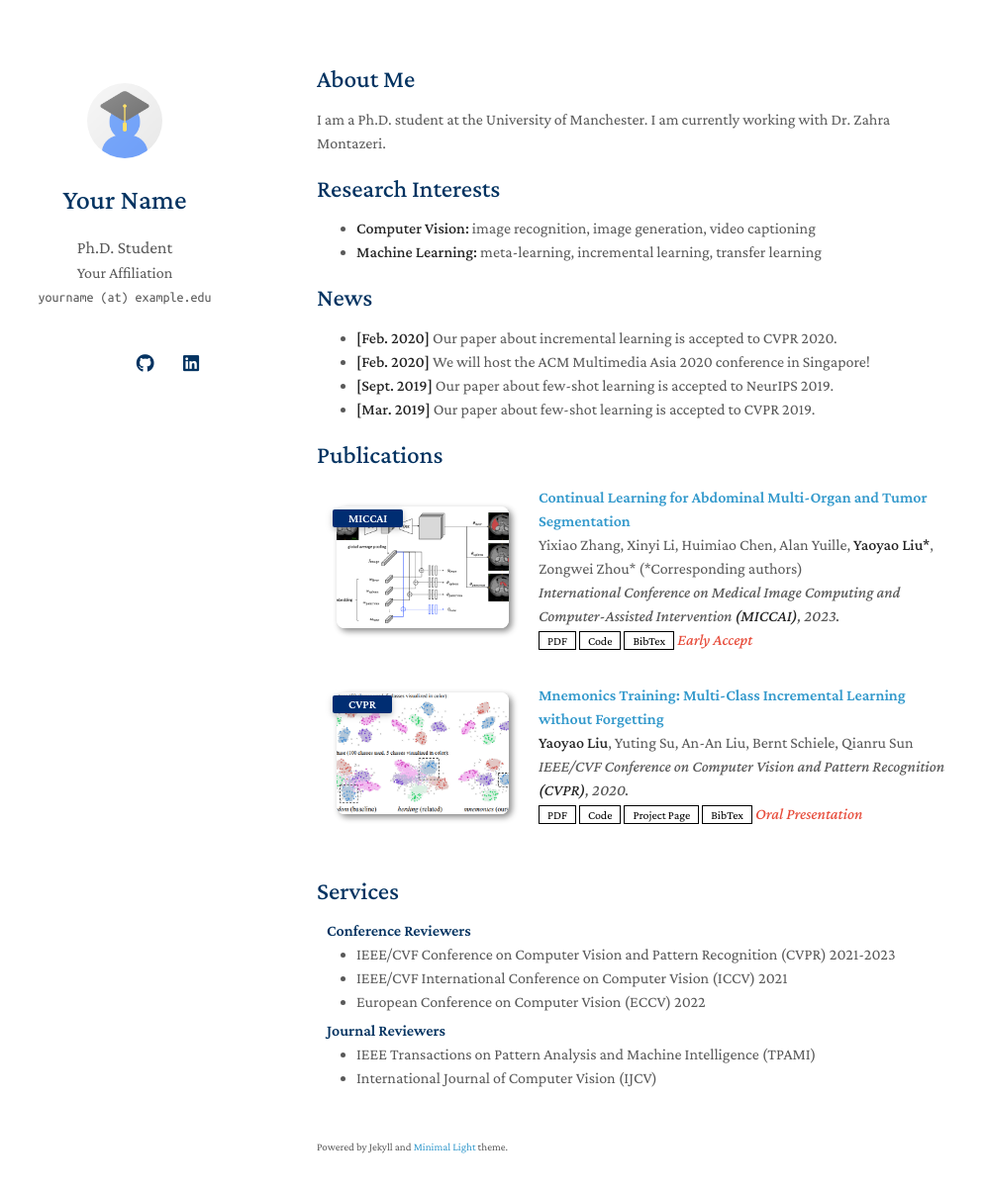
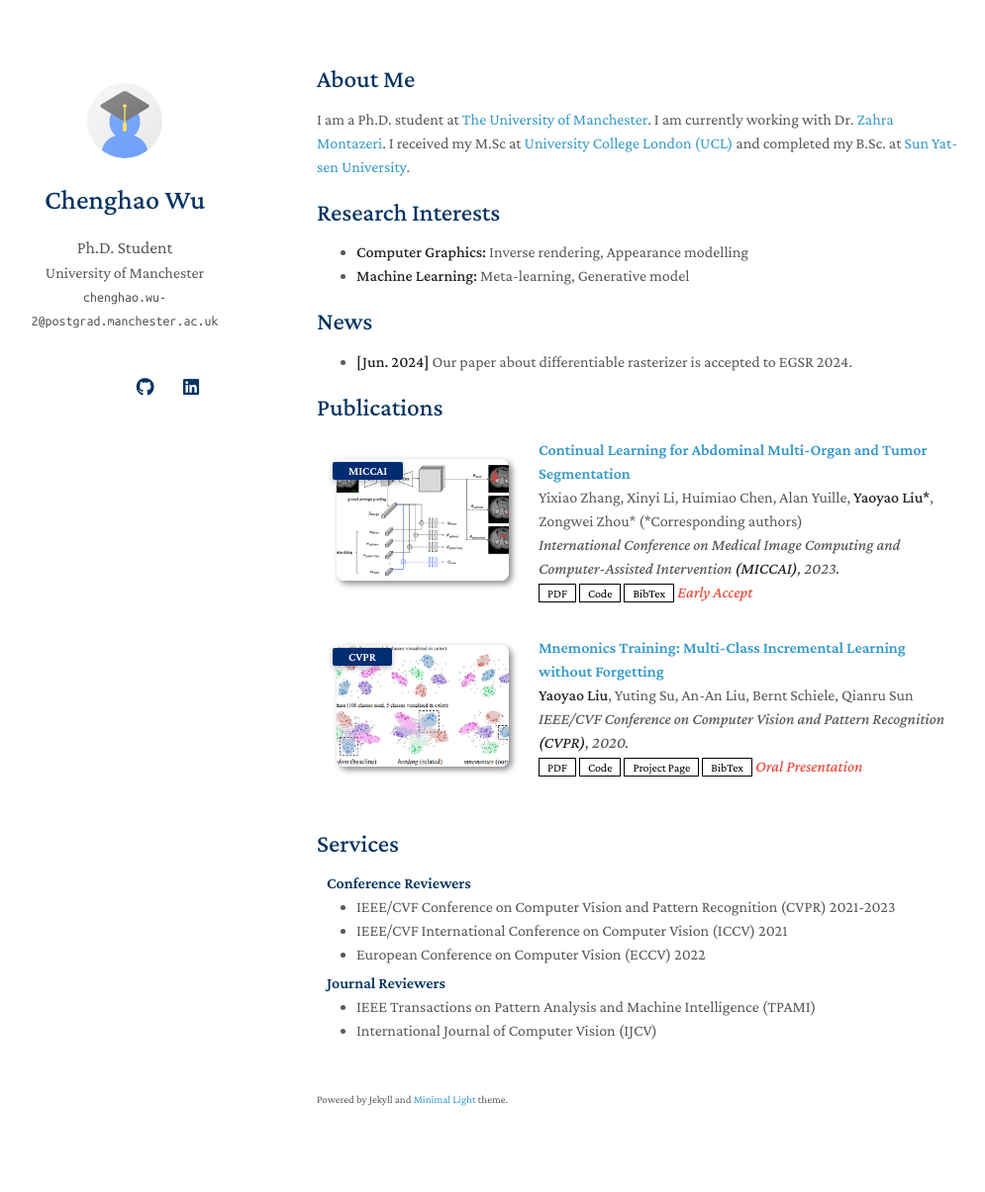
Before and after one commit to Theo-Wu/Theo-Wu.github.io, a Jekyll site: the page built from index.md, in a window 1280 px wide and 1240 px high. Shown: the top 1205 px of the window at 99% size, without its empty margins (150-1145 px from the left). Built offline with Jekyll 4.4.1, drawn with Linux system fonts in a browser that asks for light colours; nearby versions of some CDN libraries; a style sheet for code colours, icons or effects is not loaded; our own code applies the rules of GitHub Pages for plain Markdown files.

Commit message:
12/06/2024

```diff
--- a/_config.yml
+++ b/_config.yml
@@ -1,8 +1,8 @@
 # Basic Information
-title: Your Name
+title: Chenghao Wu
 position: Ph.D. Student
-affiliation: Your Affiliation
-email: yourname (at) example.edu
+affiliation: University of Manchester
+email: chenghao.wu-2@postgrad.manchester.ac.uk
 
 # Search Engine Optimization (SEO)
 # The following information is used to improve the website traffic from search engines, e.g., Google.
--- a/index.md
+++ b/index.md
@@ -4,19 +4,16 @@ layout: homepage
 
 ## About Me
 
-I am a Ph.D. student at the University of Manchester. I am currently working with Dr. Zahra Montazeri.
+I am a Ph.D. student at [The University of Manchester](https://www.manchester.ac.uk/). I am currently working with Dr. [Zahra Montazeri](https://research.manchester.ac.uk/en/persons/zahra.montazeri). I received my M.Sc at [University College London (UCL)](https://www.ucl.ac.uk/) and completed my B.Sc. at [Sun Yat-sen University](https://www.sysu.edu.cn/sysuen/).
 
 ## Research Interests
 
-- **Computer Vision:** image recognition, image generation, video captioning
-- **Machine Learning:** meta-learning, incremental learning, transfer learning
+- **Computer Graphics:** Inverse rendering, Appearance modelling
+- **Machine Learning:** Meta-learning, Generative model
 
 ## News
 
-- **[Feb. 2020]** Our paper about incremental learning is accepted to CVPR 2020.
-- **[Feb. 2020]** We will host the ACM Multimedia Asia 2020 conference in Singapore!
-- **[Sept. 2019]** Our paper about few-shot learning is accepted to NeurIPS 2019.
-- **[Mar. 2019]** Our paper about few-shot learning is accepted to CVPR 2019.
+- **[Jun. 2024]** Our paper about differentiable rasterizer is accepted to EGSR 2024.
 
 {% include_relative _includes/publications.md %}
 
```
